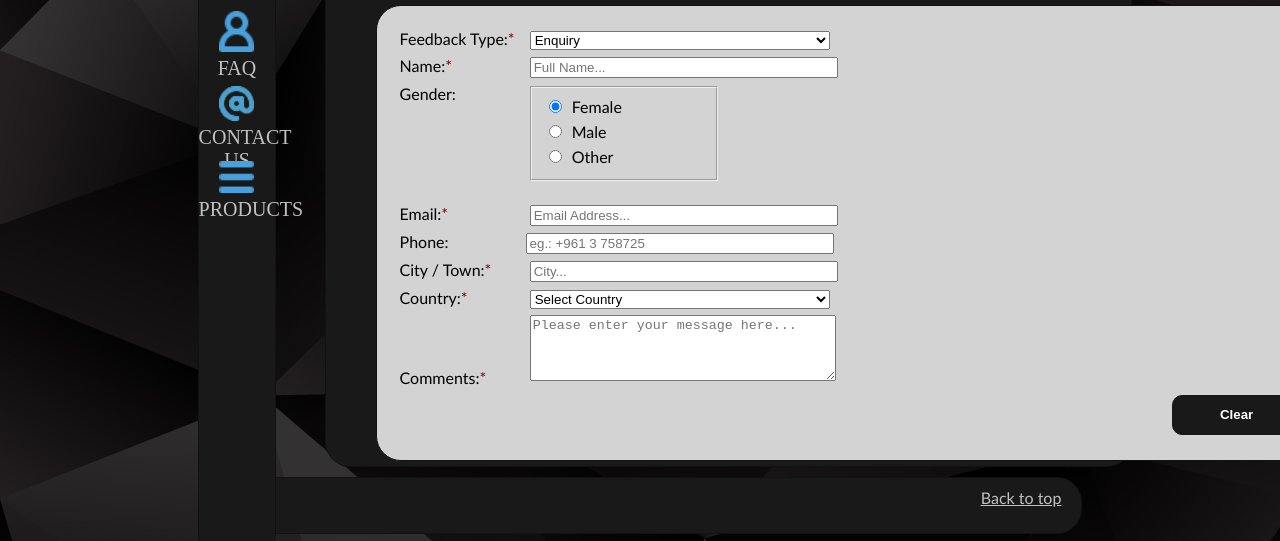
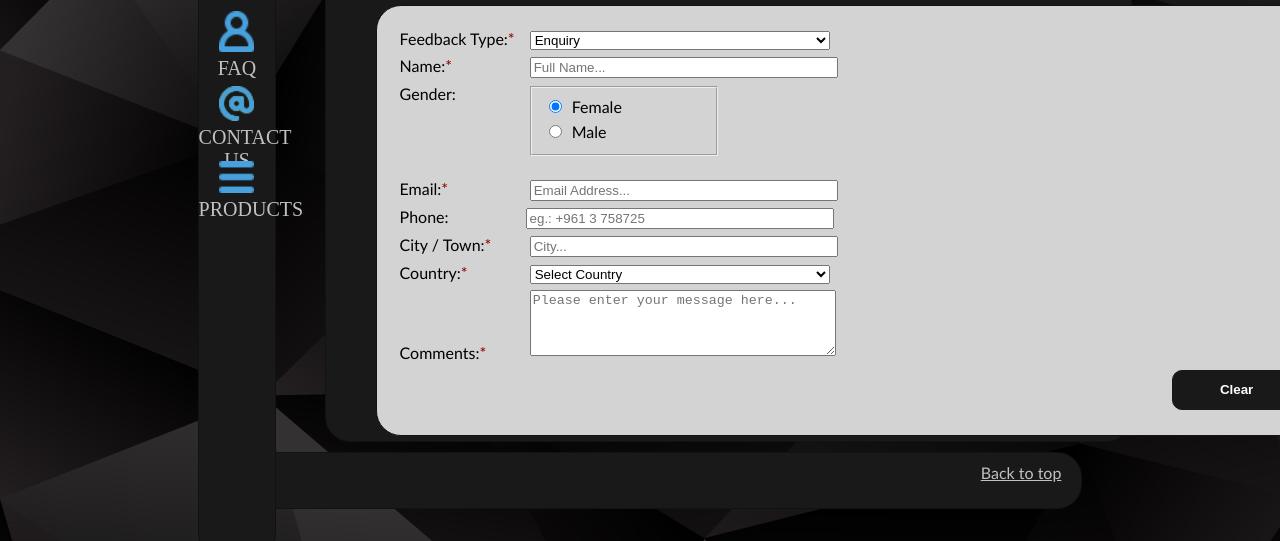
Before and after one commit to Laila88/Laila88.github.io, a plain HTML site: page ContactUs.html in a window 1280 px wide. Shown: the part 259-800 px from the top of the page. Drawn offline with Linux system fonts and the light colour scheme.

Commit message:
Update ContactUs.html

```diff
--- a/ContactUs.html
+++ b/ContactUs.html
@@ -88,7 +88,7 @@
                     <fieldset id="radiobuttons">
                         <input class="radio-input" type="radio" name="gender" value="female" checked> <label class="radio-label">Female</label><br />
                         <input class="radio-input" type="radio" name="gender" value="male"> <label class="radio-label">Male</label><br />
-                        <input class="radio-input" type="radio" name="gender" value="other"> <label class="radio-label">Other</label> <br />
+
                     </fieldset>
                     <label>Email:<span class="red">*</span></label>
                     <input class="textbox" name="Email" placeholder="Email Address..." type="text" /><br />
```
